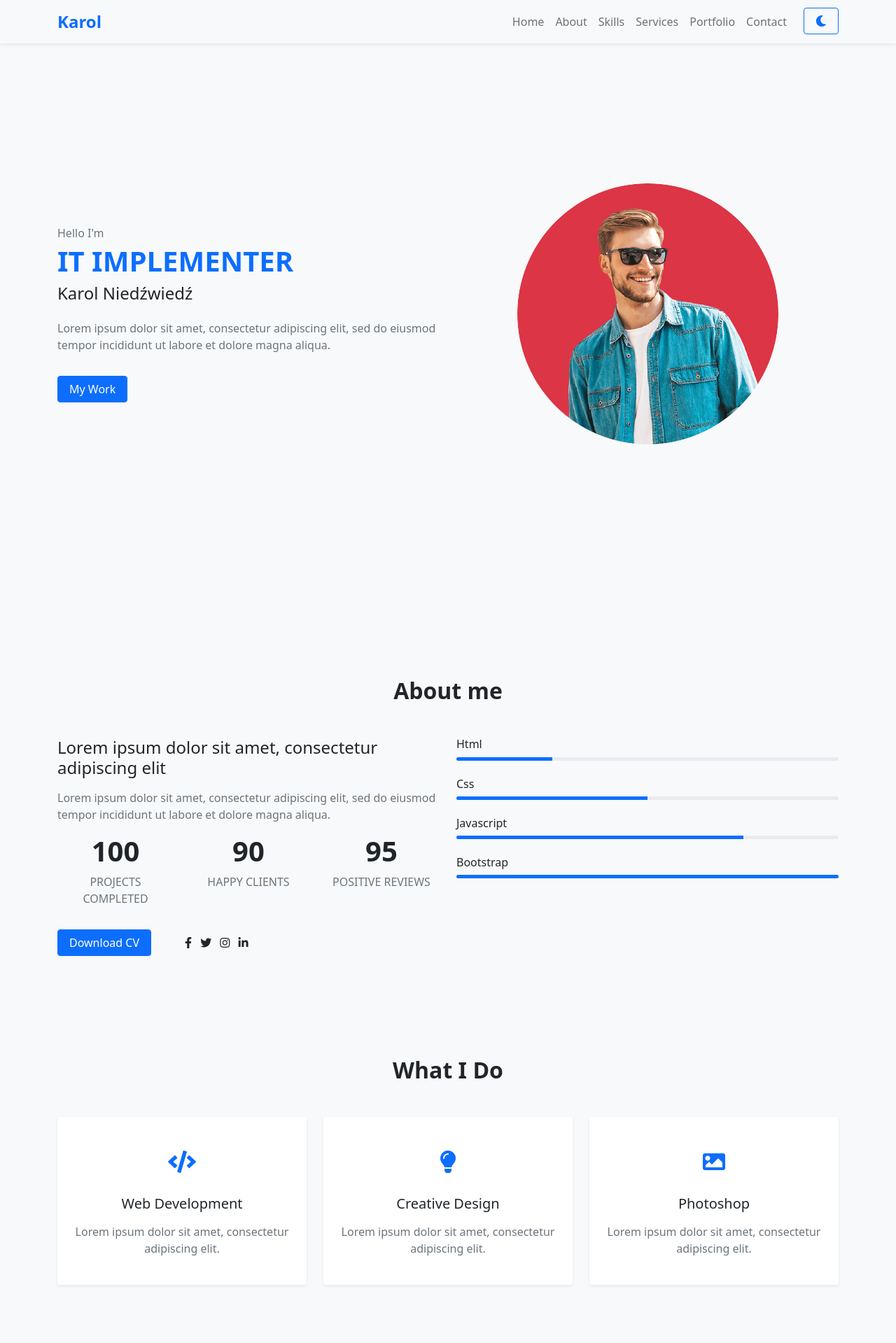
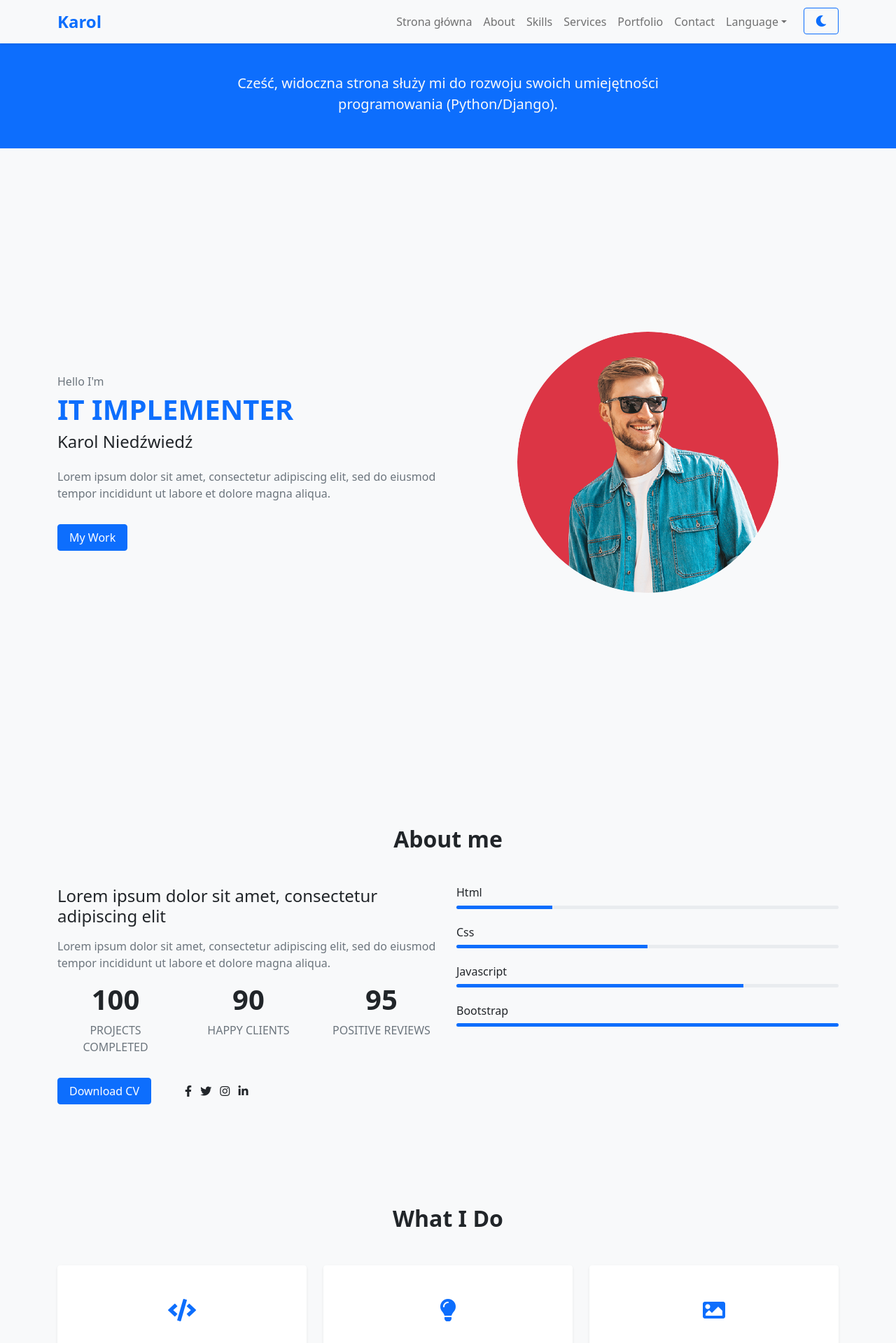
Before and after one commit to KarolNie1992/mysite_django_tutorial, a Django app: template portfolio/templates/portfolio/index.html in a window 1280 px wide. Shown: the top 1919 px of the page at 70% size. Run offline with Django 3.2, Linux system fonts and the light colour scheme; the template is opened without the code that fills it, so the values that code supplies are empty; some libraries are stand-ins or nearby versions.

Commit message:
add language button, and some translations

```diff
--- a/mysite_django_tutorial/urls.py
+++ b/mysite_django_tutorial/urls.py
@@ -15,10 +15,15 @@ Including another URLconf
 """
 from django.contrib import admin
 from django.urls import include, path
+from django.conf.urls.i18n import i18n_patterns
 
 urlpatterns = [
+    path('admin/', admin.site.urls),
+]
+
+urlpatterns += i18n_patterns(
     path('', include('portfolio.urls')),
     path('creditapp/', include('creditapp.urls')),
     path('polls/', include('polls.urls')),
-    path('admin/', admin.site.urls),
-]
+    prefix_default_language=True,
+)
--- a/portfolio/static/portfolio/css/dark-mode.css
+++ b/portfolio/static/portfolio/css/dark-mode.css
@@ -32,3 +32,21 @@
   [data-theme="dark"] .text-dark {
     color: #fff !important;
   }
+
+  [data-theme="dark"] .dropdown-menu {
+    background-color: #222 !important;
+  }
+
+  [data-theme="dark"] .dropdown-item {
+    color: #eee !important;
+  }
+
+  [data-theme="dark"] .dropdown-item:focus {
+    color: #eee !important;
+    background-color: #000 !important;
+  }
+
+  [data-theme="dark"]  .dropdown-item:hover {
+    color: #eee !important;
+    background-color: #000 !important;
+  }
--- a/portfolio/static/portfolio/js/dark-mode-switch.min.js
+++ b/portfolio/static/portfolio/js/dark-mode-switch.min.js
@@ -1,3 +1,7 @@
+$('.navbar-collapse .mynav-li a').click(function(){
+  $(".navbar-collapse").collapse('hide');
+});
+
 /*!
  * Dark Mode Switch v1.0.1 (https://github.com/coliff/dark-mode-switch)
  * Copyright 2021 C.Oliff
--- a/portfolio/templates/portfolio/index.html
+++ b/portfolio/templates/portfolio/index.html
@@ -1,5 +1,5 @@
 <!DOCTYPE html>
-{% load static %}
+{% load static i18n %}
 
 <html lang="en">
 <head>
@@ -9,7 +9,7 @@
   <link rel="stylesheet" href="{% static 'portfolio/css/bootstrap.min.css' %}">
   <link rel="stylesheet" href="{% static 'portfolio/css/font-awesome.min.css' %}">
   <link rel="stylesheet" href="{% static  'portfolio/css/dark-mode.css' %}">
-
+  <script src="https://code.jquery.com/jquery-3.6.0.min.js" integrity="sha256-/xUj+3OJU5yExlq6GSYGSHk7tPXikynS7ogEvDej/m4=" crossorigin="anonymous"></script>
 
 </head>
 <body class="bg-light">
@@ -24,12 +24,25 @@
 
       <div class="collapse navbar-collapse " id="navbarNavAltMarkup">
         <ul class="navbar-nav ms-auto flex-nowrap">
-          <li class="nav-item"><a class="nav-link" href="#home">Home</a></li>
-          <li class="nav-item"><a class="nav-link" href="#about">About</a></li>
-          <li class="nav-item"><a class="nav-link" href="#skills">Skills</a></li>
-          <li class="nav-item"><a class="nav-link" href="#services">Services</a></li>
-          <li class="nav-item"><a class="nav-link" href="#portfolio">Portfolio</a></li>
-          <li class="nav-item"><a class="nav-link" href="#contact">Contact</a></li>
+          <li class="nav-item  mynav-li"><a class="nav-link" href="#home">{% trans "Home" %}</a></li>
+          <li class="nav-item  mynav-li"><a class="nav-link" href="#about">{% trans "About" %}</a></li>
+          <li class="nav-item  mynav-li"><a class="nav-link" href="#skills">{% trans "Skills" %}</a></li>
+          <li class="nav-item  mynav-li"><a class="nav-link" href="#services">{% trans "Services" %}</a></li>
+          <li class="nav-item  mynav-li"><a class="nav-link" href="#portfolio">{% trans "Portfolio" %}</a></li>
+          <li class="nav-item  mynav-li"><a class="nav-link" href="#contact">{% trans "Contact" %}</a></li>
+          <li class="nav-item dropdown">
+            <a class="nav-link dropdown-toggle" href="#" id="navbarDropdownMenuLink" role="button" data-bs-toggle="dropdown" aria-expanded="false"> {% trans "Language" %}</a>
+            <ul class="dropdown-menu" aria-labelledby="navbarDropdownMenuLink">
+                {% get_current_language as LANGUAGE_CODE %}
+                {% get_available_languages as LANGUAGES %}
+                {% get_language_info_list for LANGUAGES as languages %}
+
+                {% for lang in languages %}
+                  <li><a class='dropdown-item' href="/{{lang.code}}">{{ lang.name_translated  }}</a> </li>
+                {% endfor %}
+
+            </ul>
+          </li>
           <li class="nav-item mx-2"></li>
           <li >
             <input type="checkbox" class="btn-check " id="darkButton" autocomplete="off">
@@ -38,9 +51,24 @@
         </ul>
       </div>
 
+
+
     </div>
   </nav>
   {# navbar end #}
+
+  {# Info section start #}
+  <section class="freelancer-available pt-5 pb-4 mt-5 bg-primary">
+    <div class="container-lg py-2">
+      <div class="row justify-content-center">
+        <div class="col-lg-8 text-center" >
+          <p class="text-light fs-5">Cześć, widoczna strona służy mi do rozwoju swoich umiejętności programowania (Python/Django).</p>
+        </div>
+      </div>
+    </div>
+  </section>
+  {# Info section end #}
+
 
   {# home section start #}
   <section class="home py-5" id="home">
@@ -53,11 +81,11 @@
         </div>
         <div class="col-md-6 mt-5 mt-md-0 order-md-first" >
           <div class="home-text">
-            <p class="text-muted mb-1">Hello I'm</p>
-            <h1 class="text-primary text-uppercase fs-1 fw-bold">IT Implementer</h1>
+            <p class="text-muted mb-1">{% trans "Hello I'm" %}</p>
+            <h1 class="text-primary text-uppercase fs-1 fw-bold">{% trans "IT Implementer" %}</h1>
             <h2 class="fs-4">Karol Niedźwiedź</h2>
             <p class="mt-4 text-muted">Lorem ipsum dolor sit amet, consectetur adipiscing elit, sed do eiusmod tempor incididunt ut labore et dolore magna aliqua.</p>
-            <a href="#portfolio" class="btn btn-primary px-3 mt-3">My Work</a>
+            <a href="#portfolio" class="btn btn-primary px-3 mt-3">{% trans "My Work" %}</a>
           </div>
         </div>
       </div>
```
Also changed, not shown: mysite_django_tutorial/settings.py (+13 -1 lines), locale/pl/LC_MESSAGES/django.po (added), 1 other file.
